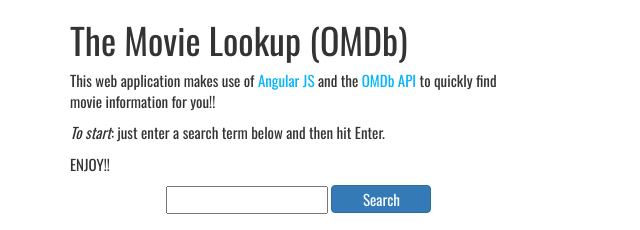
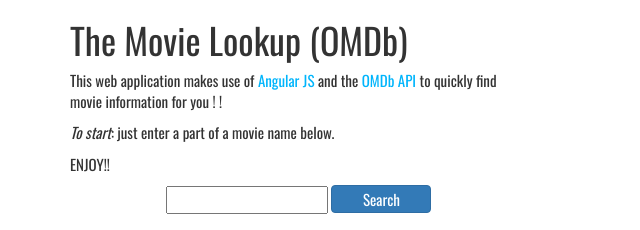
Before and after one commit to hellobrowncow/newJSANG, a plain HTML site: page index.html in a window 1280 px wide. Shown: the top 230 px of the page, 0-640 px from the left. Drawn offline with nearby package versions, Linux system fonts and the light colour scheme.

Commit message:
Minor content refactoring

```diff
--- a/index.html
+++ b/index.html
@@ -17,7 +17,7 @@
           <div class="siteTitle">
             <h1>The Movie Lookup (OMDb)</h1>
             <div class="openingContent">
-              <p>This web application makes use of <a href="http://angularjs.org/">Angular JS</a> and the <a href="http://omdbapi.com">OMDb API</a> to quickly find movie information for you!!  <p><i>To start</i>: just enter a search term below and then hit Enter.</p>  ENJOY!! </p>
+              <p>This web application makes use of <a href="http://angularjs.org/">Angular JS</a> and the <a href="http://omdbapi.com">OMDb API</a> to quickly find movie information for you ! !  <p><i>To start</i>: just enter a part of a movie name below.</p>  ENJOY!! </p>
             </div>
           </div>
           <form class="search-form" data-ng-submit="search(searchInput)">
```
